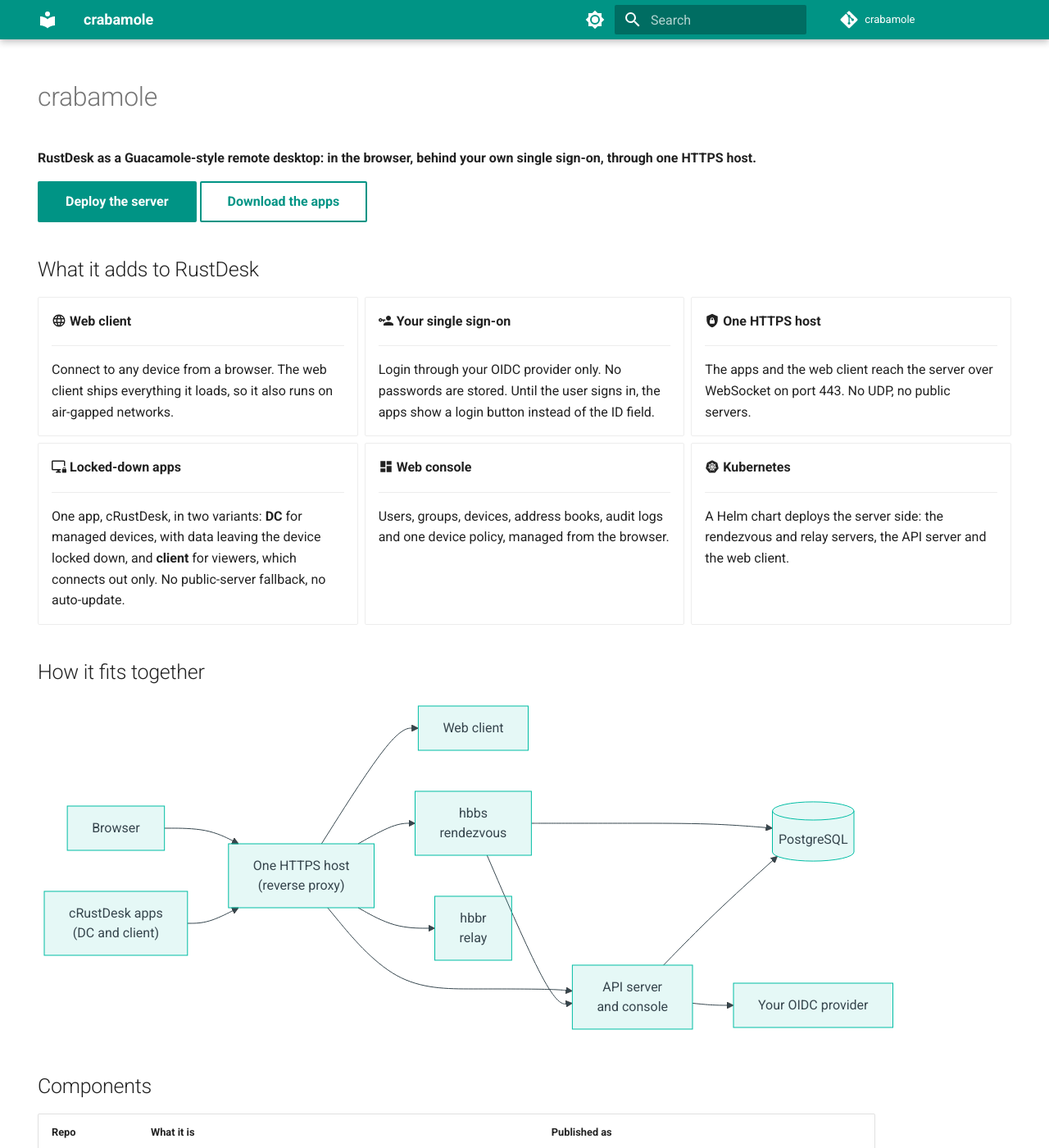
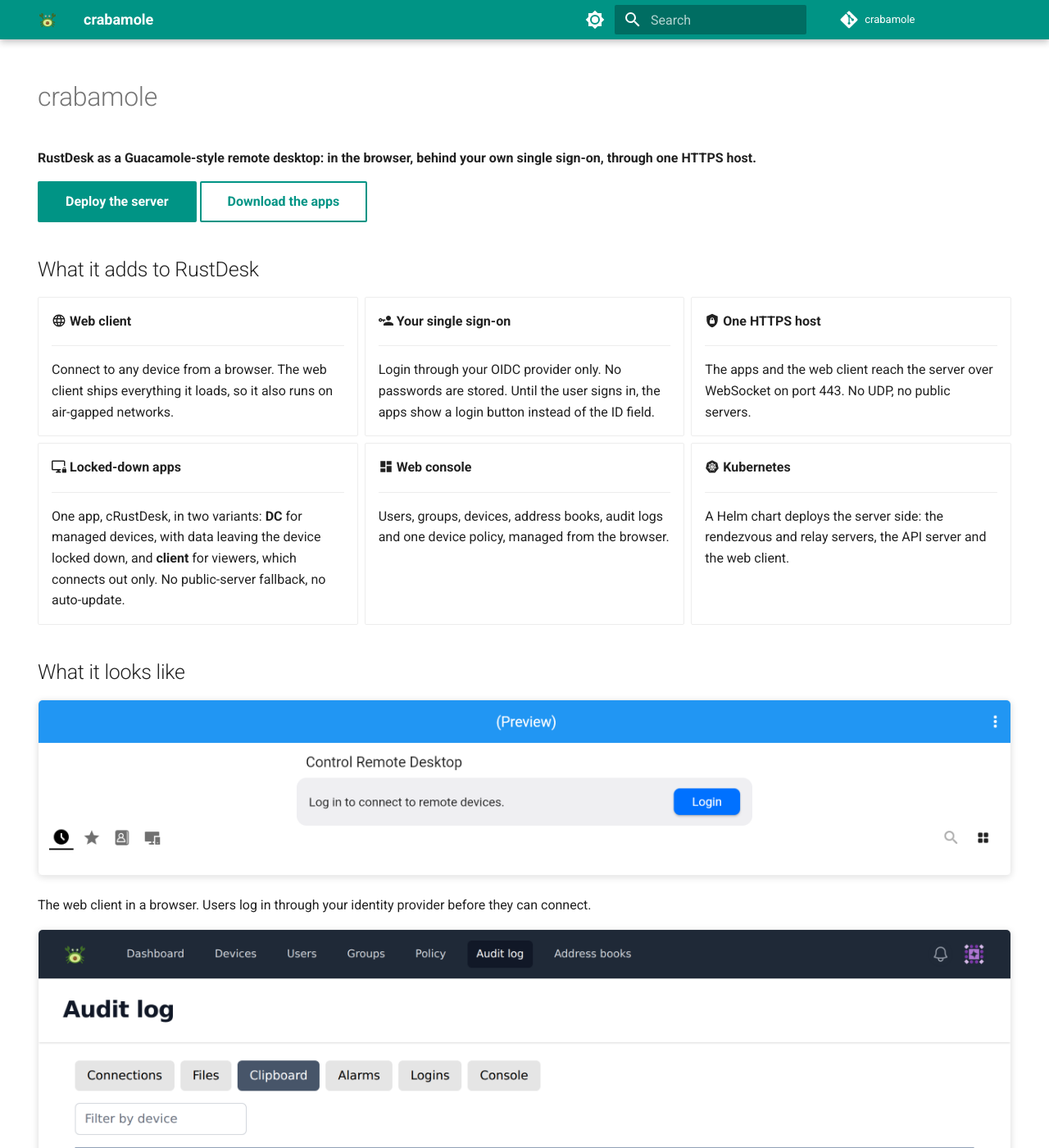
Before and after one commit to crabamole/crabamole.github.io, an MkDocs documentation site: the page built from docs/index.md, in a window 1280 px wide and 1400 px high. Shown: the whole window at 82% size. Built offline with MkDocs 1.6.1 and Material for MkDocs 9.7.7, drawn with Linux system fonts in a browser that asks for light colours; some of the changed text lies outside the part shown.

Commit message:
feat: crabamole logo, favicon and screenshots

````diff
--- a/docs/index.md
+++ b/docs/index.md
@@ -61,6 +61,16 @@ through one HTTPS host.**
 
 </div>
 
+## What it looks like
+
+![The web client: users log in with single sign-on before they can connect](assets/web-client-login.png){ .shot }
+
+The web client in a browser. Users log in through your identity provider before they can connect.
+
+![The console audit log: clipboard text that arrived on devices, by user, format and size](assets/console-audit-clipboard.png){ .shot }
+
+The console's audit log. Each paste into a device is recorded with the viewer, the user, the format and the size; never the text.
+
 ## How it fits together
 
 ```mermaid
--- /dev/null
+++ b/docs/stylesheets/extra.css
@@ -0,0 +1,6 @@
+/* Screenshots: a frame so white pages do not blend into the page. */
+.md-typeset img.shot {
+  border: 1px solid var(--md-default-fg-color--lightest);
+  border-radius: 6px;
+  box-shadow: 0 2px 8px rgba(0, 0, 0, 0.12);
+}
--- a/mkdocs.yml
+++ b/mkdocs.yml
@@ -9,6 +9,8 @@ repo_name: crabamole
 theme:
   name: material
   custom_dir: overrides
+  logo: assets/logo.svg
+  favicon: assets/favicon.svg
   features:
     - content.code.copy
   palette:
@@ -27,6 +29,9 @@ theme:
         icon: material/brightness-4
         name: Light mode
 
+extra_css:
+  - stylesheets/extra.css
+
 markdown_extensions:
   - admonition
   - attr_list
````
Also changed, not shown: docs/assets/console-audit-clipboard.png (added), docs/assets/favicon.svg (added), docs/assets/logo.svg (added), docs/assets/web-client-login.png (added).
